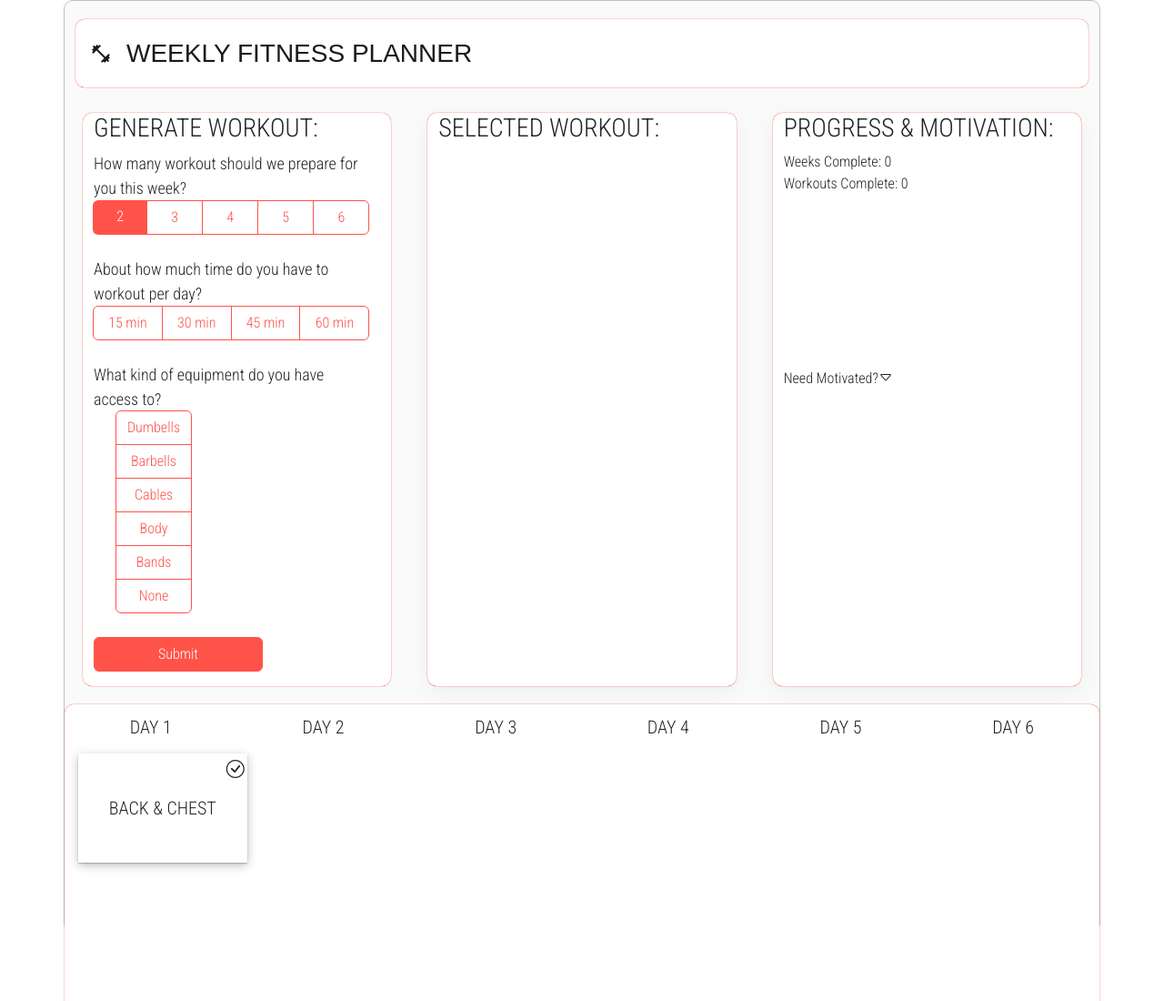
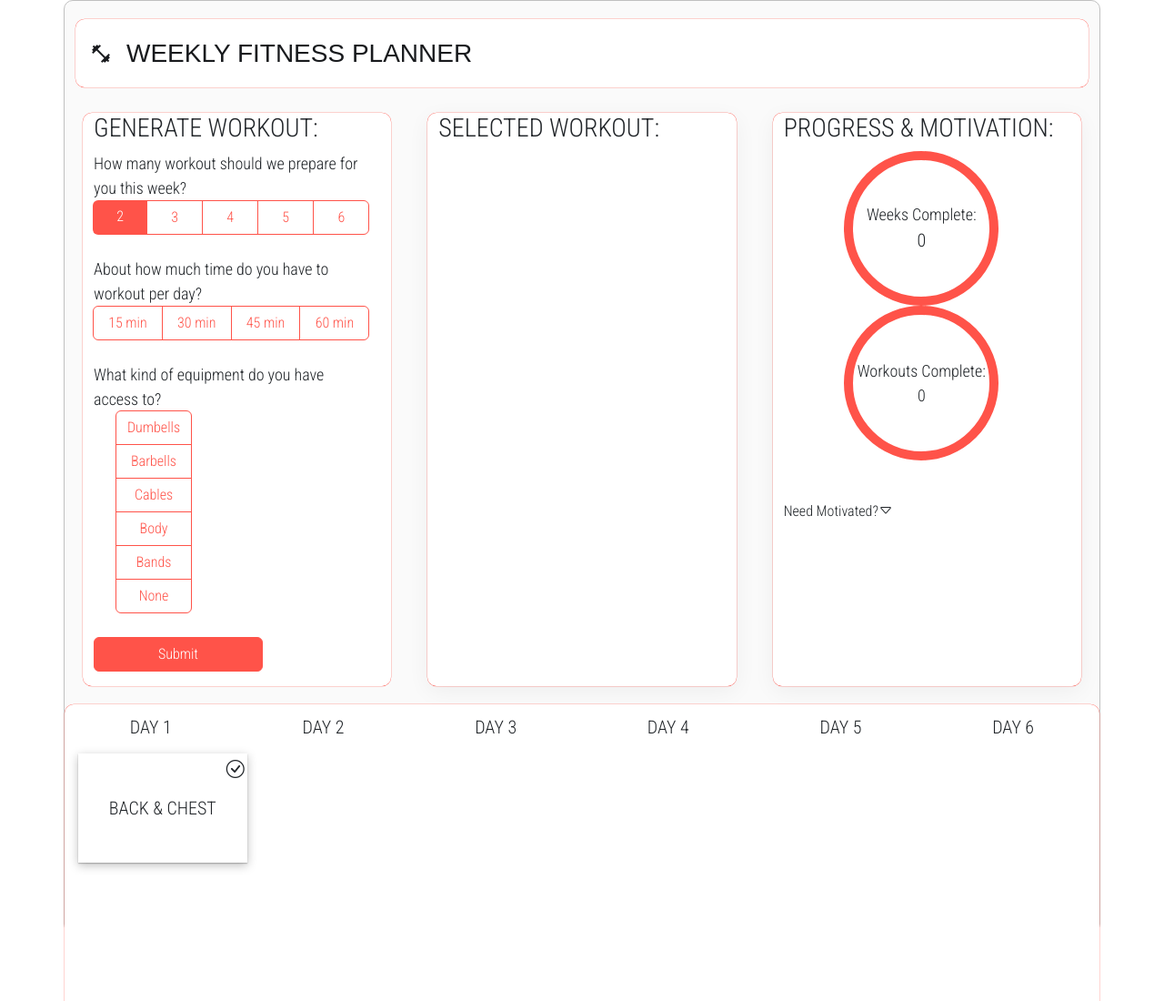
Before and after one commit to kpgh46/fitness-dashboard, a website built with webpack: page dist/index.html in a window 1280 px wide. Shown: the top 1100 px of the page at 91% size. Built offline with nearby package versions, Linux system fonts and the light colour scheme; a web font is replaced by a local one.

Commit message:
updated progress section

```diff
--- a/src/style.css
+++ b/src/style.css
@@ -85,3 +85,16 @@ input[type="checkbox"]:checked + .choices {
     border: #FF5349;
     box-shadow: none;
   }
+
+  .progress{
+    height: 170px;
+    width: 170px;
+    border-radius: 50%;
+    border: 10px solid #FF5349;
+    background-color: white;
+    display: flex;
+    justify-content: center;
+    align-items: center;
+    font-size: 18px;
+    flex-direction: column;
+  }
```
Also changed, not shown: dist/bundle.js, dist/index.html.
